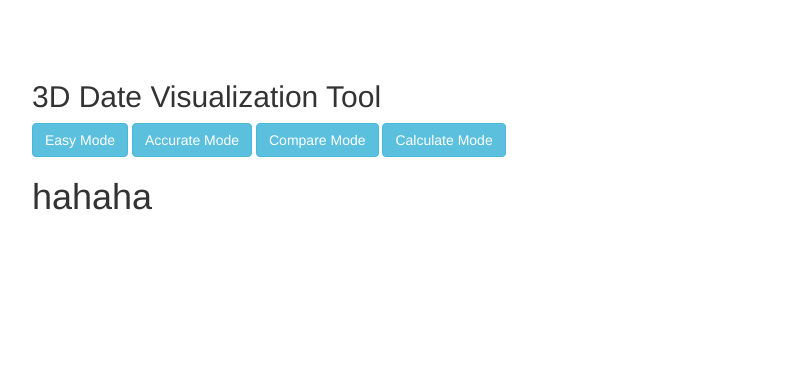
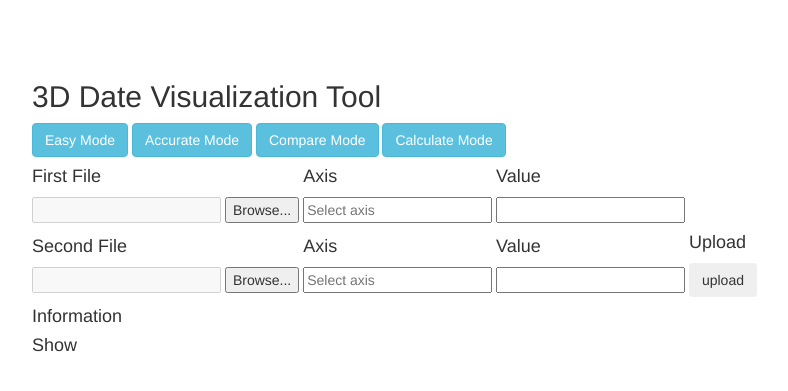
Before and after one commit to Frankyu911/Vis3d, a Django app: page /compareMode/ in a window 1280 px wide. Shown: the top 391 px of the page, without its empty margins (38-826 px from the left). Run offline with Django 3.2, Linux system fonts and the light colour scheme; some libraries are stand-ins or nearby versions.

Commit message:
Compare Mode

```diff
--- a/Plot.py
+++ b/Plot.py
@@ -92,7 +92,7 @@ def Plot(filename, fixed_axis, axis_value, levels=30, amp_min=0, amp_max=2500,
     title = filename.split("/")[-1] + "-" + fixed_axis + "=" + str(axis_value) + "m"
     # Create new plot figure  fig是大图 ，ax是小图数组
 
-    fig, ax = plt.subplots(nrows=1, ncols=1)
+    fig, ax = plt.subplots(nrows=1, ncols=1,figsize=(4.8,3.6))
 
 
     # # Create a contour plot   填充图像， cmap 显示图级，vmin到vmax颜色浮动，cm全称表示colormap，颜色库
--- a/Test.py
+++ b/Test.py
@@ -140,7 +140,7 @@ else:
 
 # # Generate plot title
 title =  "-" + fixed_axis + "=" + str(axis_value) + "m"
-
+plt.figure(figsize=(3,3))
 # Create new plot figure  fig是大图 ，ax是小图数组
 fig, ax = plt.subplots()
 
--- a/Vis3d/urls.py
+++ b/Vis3d/urls.py
@@ -29,5 +29,6 @@ urlpatterns = [
     path('accurateUpload/',views.accurateUpload,),
     path('easyUpload/',views.easyUpload,),
     path('calculateUpload/',views.calculateUpload,),
+    path('compareUpload/',views.compareUpload,),
     path('save/',views.save,)
 ]
--- a/Visdate/views.py
+++ b/Visdate/views.py
@@ -60,6 +60,42 @@ def compareMode(request):
     context_dict = {}
     return render(request, 'compareMode.html', context=context_dict)
 
+def compareUpload(request):
+    context_dict = {}
+    if request.method == "POST":
+        try:
+            filename = request.FILES['file'].name
+            axis = request.POST.get("axis")
+            values = request.POST.get("values")
+            filename_second = request.FILES['files'].name
+            axis_second = request.POST.get("axiss")
+            values_second = request.POST.get("valuess")
+            info = Plotinfo(filename, axis)
+            info_second = Plotinfo(filename, axis)
+            if info["fixedmin"] <= float(values) <= info["fixedmax"] and info_second["fixedmin"] <= float(values) <= info_second["fixedmax"] :
+                context_dict['show'] = 'yes'
+                nu = float(values)
+                nu_second = float(values_second)
+                result = Plot(filename, axis, nu)
+                result_second = Plot(filename_second, axis_second, nu_second)
+
+                context_dict['info'] = info
+                context_dict['info_second'] = info_second
+                context_dict['graph1'] = result
+                context_dict['graph2'] = result_second
+                return render(request, 'compareMode.html', context=context_dict)
+            else:
+                context_dict['errorinfo'] = "The Value is out of range. The value range of the axis you choose is " + \
+                                            str(info["fixedmin"]) + " to " + str(info["fixedmax"])  + \
+                                            " (" + info["fixedaxis"] + ")" + '.'
+
+                return render(request, 'compareMode.html', context=context_dict)
+        except:
+            context_dict['errorinfo'] = "You selected the wrong file or entered the wrong axis or missing an input"
+            return render(request, 'compareMode.html', context=context_dict)
+
+        else:
+            return render(request, 'compareMode.html', context=context_dict)
 
 def calculateMode(request):
     context_dict = {}
--- a/static/js/myjs.js
+++ b/static/js/myjs.js
@@ -7,3 +7,13 @@ function changeAgentContent(){
                 $('#result').html($(this).val());
                 });
           });
+
+function changeAgentContents(){
+    document.getElementById("inputFileAgents").value = document.getElementById("inputFiles").value;
+}
+
+         $(function(){
+            $('#username').bind('input propertychange', function() {
+                $('#result').html($(this).val());
+                });
+          });
--- a/templates/compareMode.html
+++ b/templates/compareMode.html
@@ -6,6 +6,105 @@
 {% endblock %}
 
 {% block body_block %}
-    <h1>hahaha</h1>
+     <form class="form-inline" role="form" method="post" enctype="multipart/form-data" action="/compareUpload/">
+        <div class="form-group">
+        {% csrf_token %}
+            <h4>First File</h4>
+            <input type="file" id="inputFile" name="file" style="display:none" onchange="changeAgentContent()" />
+            <input type="text" value="" disabled id="inputFileAgent" />
+            <input type="button" onclick="document.getElementById('inputFile').click()" value="Browse..." />
+        </div>
+
+        <div class="form-group">
+            <h4>Axis</h4>
+            <input type="text" name="axis" list="typelist1" value="" placeholder="Select axis">
+            <datalist id="typelist1">
+　　             <option>x</option>
+　　             <option>y</option>
+                 <option>z</option>
+            </datalist>
+        </div>
+
+        <div class="form-group">
+            <h4>Value</h4>
+            <input type="number" name="values" value=""  step="0.01">
+        </div>
+
+        <br>
+
+        <div class="form-group">
+            <h4>Second File </h4>
+            <input type="file" id="inputFiles" name="files" style="display:none" onchange="changeAgentContents()" />
+            <input type="text" value="" disabled id="inputFileAgents" />
+            <input type="button" onclick="document.getElementById('inputFiles').click()" value="Browse..." />
+        </div>
+
+        <div class="form-group">
+            <h4>Axis</h4>
+            <input type="text" name="axiss" list="typelist" value="" placeholder="Select axis">
+            <datalist id="typelist">
+　　             <option>x</option>
+　　             <option>y</option>
+                 <option>z</option>
+            </datalist>
+        </div>
+
+        <div class="form-group">
+            <h4>Value</h4>
+            <input type="number" name="valuess" value=""  step="0.01">
+        </div>
+
+        <div class="form-group">
+            <h4>Upload</h4>
+            <button type="submit" class="btn" id="btn">upload</button>
+        </div>
+
+    </form>
+
+    <div>
+        <h4>Information</h4>
+        {% if show == 'yes' %}
+
+
+        <h5>The First File: </h5>
+        <h5>X range: {{info.xmax}} - {{info.xmin}} Y range: {{info.ymax}} - {{info.ymin}} Z range: {{info.zmax}} - {{info.zmin}} </h5>
+        <h5>The Second File: </h5>
+        <h5>X range: {{info_second.xmax}} - {{info_second.xmin}} Y range: {{info_second.ymax}} - {{info_second.ymin}}  Z range: {{info_second.zmax}} - {{info_second.zmin}}</h5>
+
+        </div>
+        {% else %}
+
+        <h5>{{errorinfo}}</h5>
+
+
+        {% endif %}
+    </div>
+
+
+    <h4>Show</h4>
+<!--    <div id="fig1"></div> <div id="fig2"></div>-->
+    <div class="app">
+
+    <div id="fig1" style="float:left;"></div>
+
+    <div id="fig2" style="float:left;margin-left:10px;"></div>
+
+    </div>
+
+    <!--Script-->
+    <script type="text/javascript" src="{% static 'js/myjs.js' %}"></script>
+    <script type="text/javascript">
+        mpld3.draw_figure("fig1", {{graph1 | safe}});
+        mpld3.draw_figure("fig2", {{graph2 | safe}});
+
+        function changeAgentContents(){
+         document.getElementById("inputFileAgents").value = document.getElementById("inputFiles").value;
+        };
+
+
+
+
+
+    </script>
 
 {% endblock %}
```
